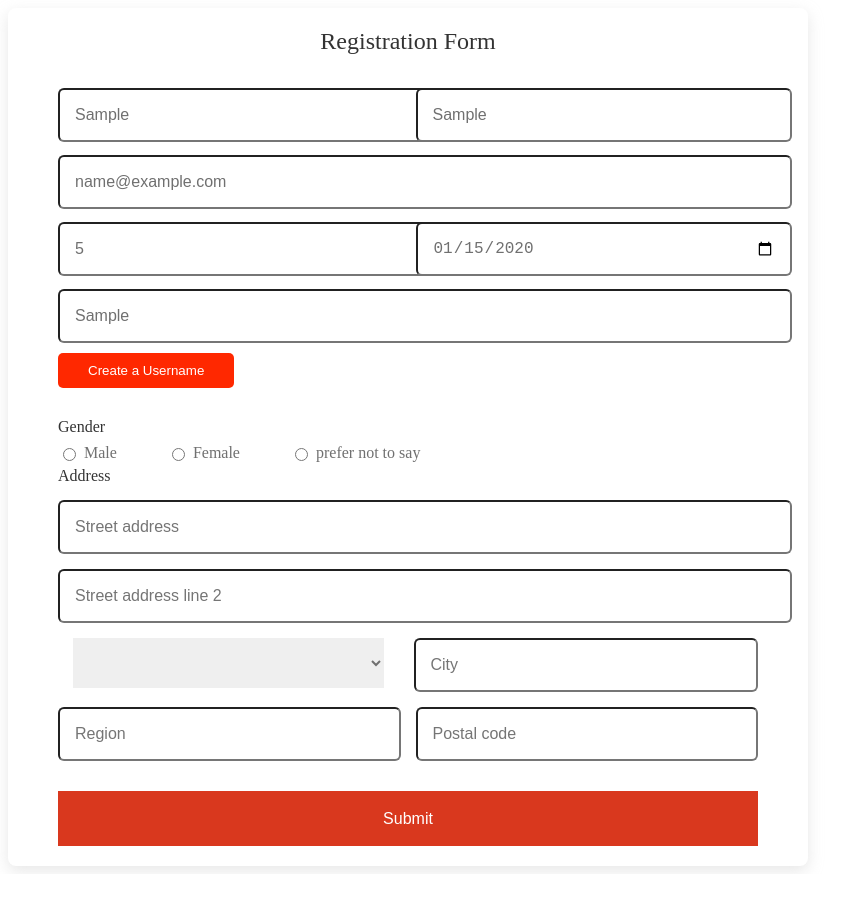
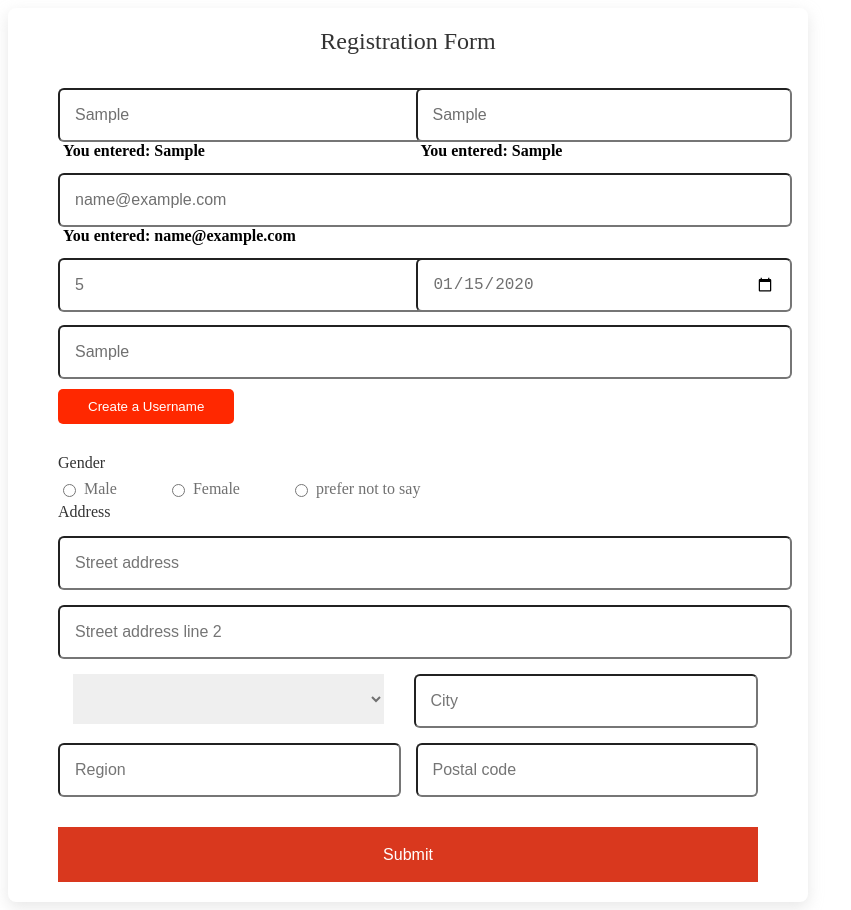
Before and after one commit to korbosit/template-driven-form, an Angular app: page / in a window 1280 px wide. Both pictures are taken after typing "Sample", "Sample", "name@example.com", "5", "2020-01-15", "Sample" into the empty fields and a click on the button "Create a Username". Shown: the whole page, without its empty margins (0-851 px from the left). Before the commit the page ends 874 px from the top, so only its background shows below. Built offline with nearby package versions, Linux system fonts and the light colour scheme.

Commit message:
#118 - Showing Custom Validation Error Messages |

```diff
--- a/src/app/app.component.html
+++ b/src/app/app.component.html
@@ -4,16 +4,29 @@
   <form class="form" (ngSubmit)="OnFormSubmitted()" #registrationForm="ngForm" >
     <div class="column">
       <div class="input-box">
-        <input type="text" placeholder="First Name" name="firstname" ngModel required/>
+        <!-- #fname="ngModel" that fname to be an object Then a reference to this element will be stored as an object -->
+        <input type="text" placeholder="First Name" name="firstname" [(ngModel)]="firstName" required #fname="ngModel"/>
+        <div>
+          <small *ngIf="fname.invalid && fname.touched">*First Name is a Required Field</small>
+          <span *ngIf="firstName">You entered: {{firstName}}</span>
+        </div>
       </div>
 
       <div class="input-box">
-        <input type="text" placeholder="Last Name" name="lastname" ngModel required/>
+        <input type="text" placeholder="Last Name" name="lastname" [(ngModel)]="lastName" required #lname="ngModel"/>
+        <div>
+          <small *ngIf="lname.invalid && lname.touched">*Last Name is a Required Field</small>
+          <span *ngIf="lastName">You entered: {{lastName}}</span>
+        </div>
       </div>
     </div>
 
     <div class="input-box">
-      <input type="text" placeholder="Email" name="email" ngModel required email/>
+      <input type="text" placeholder="Email" name="email" [(ngModel)]="emailAddress" required email #email="ngModel"/>
+      <div>
+        <small *ngIf="email.invalid && email.touched">*Entered Email is not valid</small>
+        <span *ngIf="emailAddress">You entered: {{emailAddress}}</span>
+      </div>
     </div>
 
     <div class="column">
--- a/src/app/app.component.scss
+++ b/src/app/app.component.scss
@@ -112,6 +112,7 @@ input.ng-invalid.ng-touched{
   border: red 2px solid;
 }
 
+
 small{
   color: red;
   font-weight: bold;
--- a/src/app/app.component.ts
+++ b/src/app/app.component.ts
@@ -12,6 +12,10 @@ import { CommonModule } from '@angular/common';
 })
 export class AppComponent {
   title = 'template-driven-form';
+
+  firstName: string = '';
+  lastName: string = '';
+  emailAddress: string = '';
 
   @ViewChild('registrationForm') form: NgForm;
 
```
